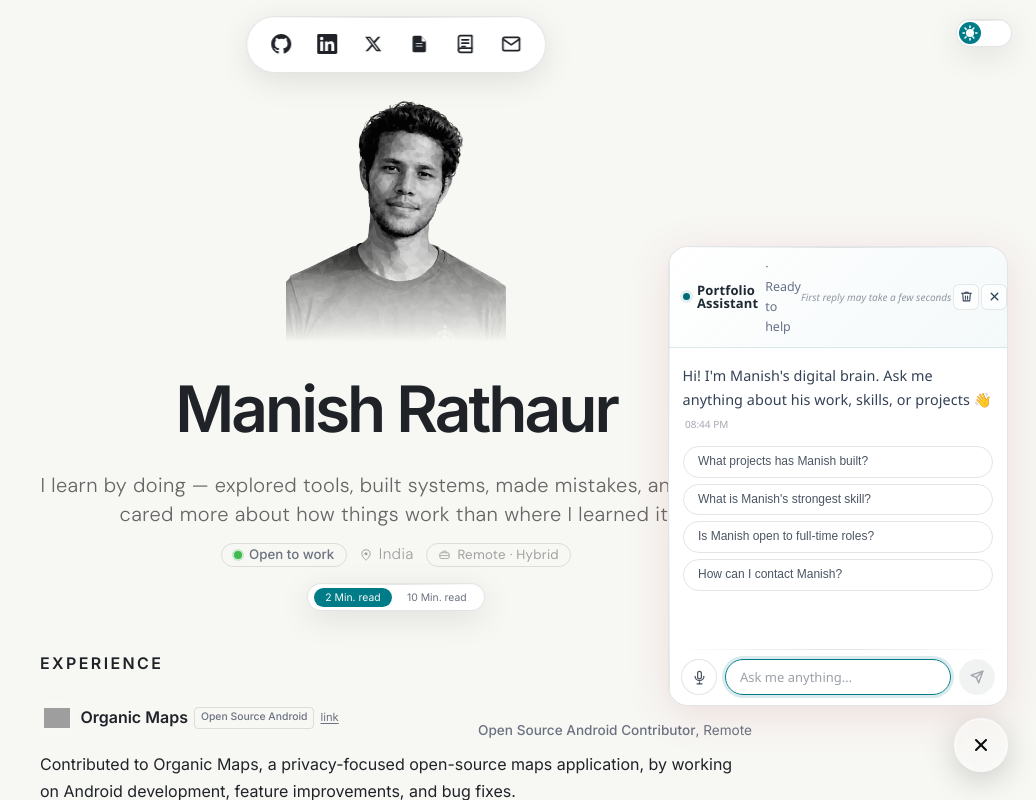
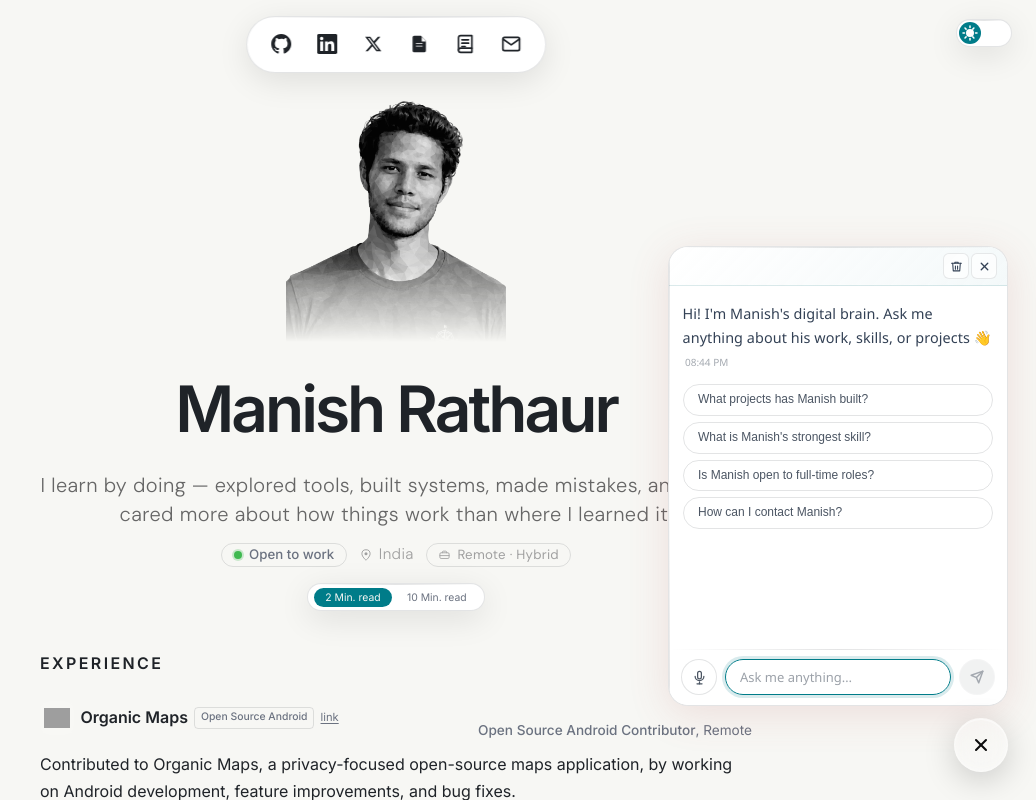
Before and after one commit to Rawdyrathaur/portfolio, a React (Vite) app: page / in a window 1280 px wide. Both pictures are taken after a click on the button 1225 px from the left and 745 px from the top of the page. Shown: the top 800 px of the page, without its empty margins (244-1280 px from the left). Built offline with nearby package versions, Linux system fonts and the light colour scheme; no server answers; grey boxes are pictures that could not be loaded.

Commit message:
ui: clean header — remove title and status text

```diff
--- a/src/components/ChatWidget/ChatWidget.css
+++ b/src/components/ChatWidget/ChatWidget.css
@@ -187,8 +187,8 @@
 .cw-header {
   display: flex;
   align-items: center;
-  justify-content: space-between;
-  padding: 10px 14px;
+  justify-content: flex-end;
+  padding: 6px 10px;
   background: var(--accent);
   position: relative;
   flex-shrink: 0;
@@ -202,15 +202,14 @@
   background: linear-gradient(90deg, transparent, rgba(255,255,255,0.3), transparent);
 }
 
-.cw-header-left {
-  display: flex;
-  align-items: center;
-  gap: 7px;
-}
 .cw-header-actions {
   display: flex;
   align-items: center;
   gap: 2px;
+}
+.cw-header-actions--full {
+  width: 100%;
+  justify-content: flex-end;
 }
 
 .cw-title {
--- a/src/components/ChatWidget/ChatWidget.jsx
+++ b/src/components/ChatWidget/ChatWidget.jsx
@@ -352,15 +352,7 @@ ${question}`;
 
           {/* Header */}
           <div className="cw-header">
-            <div className="cw-header-left">
-              <span className="cw-dot" />
-              <span className="cw-title">{assistantTitle}</span>
-              <span className="cw-status-text">{assistantStatus}</span>
-            </div>
-            <div className="cw-header-actions">
-              {!hasInteracted && (
-                <span className="cw-wakeup-hint">First reply may take a few seconds</span>
-              )}
+            <div className="cw-header-actions cw-header-actions--full">
               <button className="cw-icon-btn" onClick={clearChat} title="Clear chat" aria-label="Clear chat">
                 <svg width="13" height="13" viewBox="0 0 24 24" fill="none" stroke="currentColor" strokeWidth="2" strokeLinecap="round" strokeLinejoin="round">
                   <polyline points="3 6 5 6 21 6"/><path d="M19 6l-1 14H6L5 6"/><path d="M10 11v6M14 11v6"/><path d="M9 6V4h6v2"/>
```
